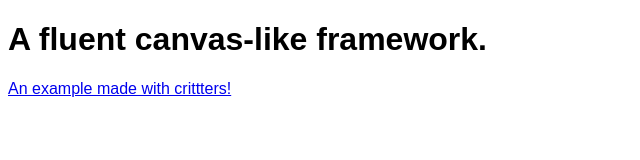
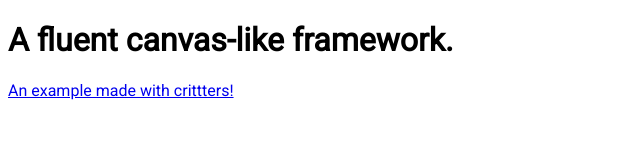
Before and after one commit to 2kinc/critters-js, a plain HTML site: page index.html in a window 1280 px wide. Shown: the whole page, without its empty margins (0-640 px from the left). Drawn offline with Linux system fonts and the light colour scheme.

Commit message:
Update index.html

```diff
--- a/index.html
+++ b/index.html
@@ -6,7 +6,7 @@
     <title>Critters</title>
     <style>
       body {
-        font-family:'Robotot',sans-serif;
+        font-family:'Roboto',sans-serif;
       }
     </style>
   </head>
```
